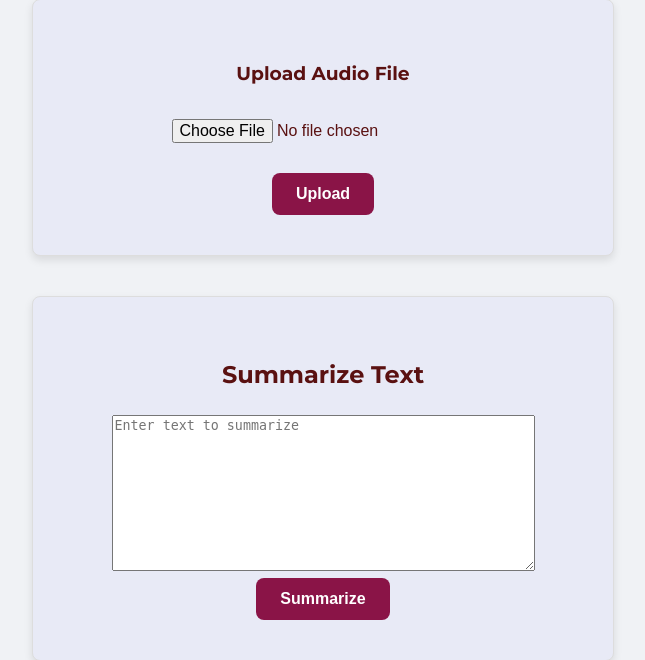
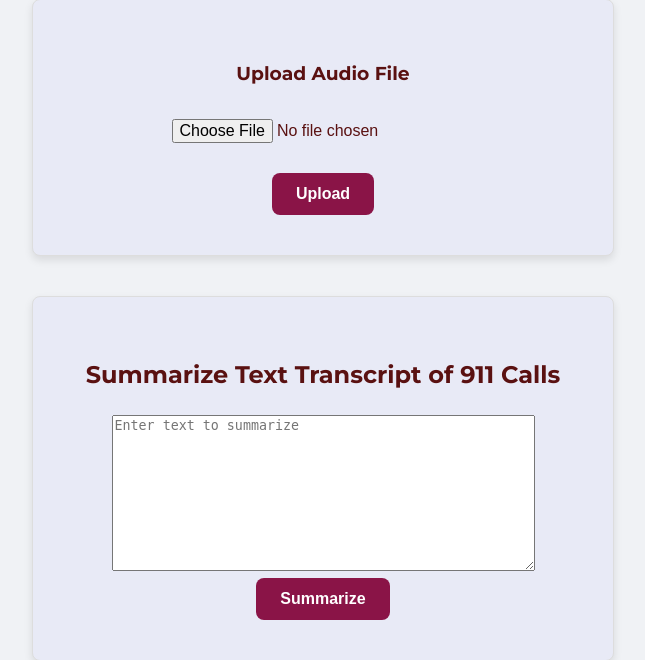
Before and after one commit to RealMyth21/cal-hacks-2024, a Flask app: page /demo in a window 1280 px wide. Shown: the part 377-1037 px from the top of the page, without its empty margins (317-962 px from the left). Run offline with Flask 3, Linux system fonts and the light colour scheme.

Commit message:
edited site

```diff
--- a/templates/demo.html
+++ b/templates/demo.html
@@ -46,7 +46,7 @@
         {% endif %}
             </section>
             <section class="upload">
-            <h1>Summarize Text</h1>
+            <h1>Summarize Text Transcript of 911 Calls</h1>
             <form action="{{ url_for('demo') }}" method="post">
                 <textarea name="text" rows="10" cols="50" placeholder="Enter text to summarize"></textarea>
                 <button type="submit" name="action" value="summarize">Summarize</button>
```
